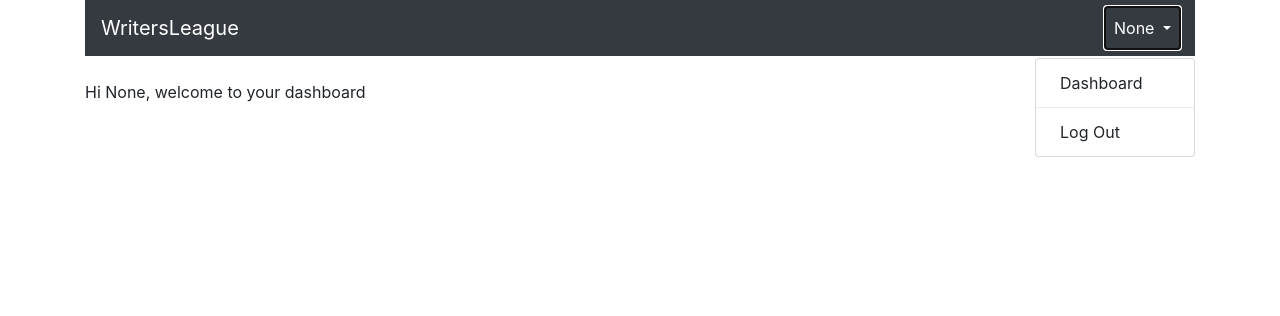
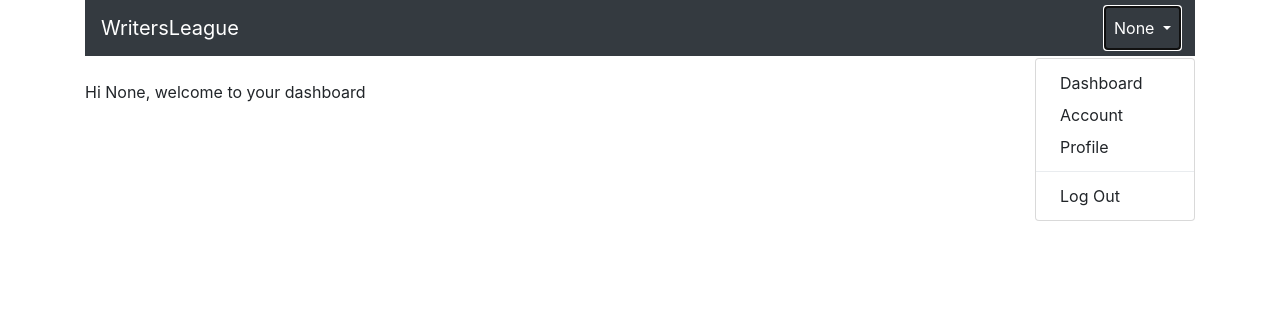
Before and after one commit to sensorseverywhere/django-writersleague, a Django app: page /dashboard/ in a window 1280 px wide, after a click on "None". Shown: the top 316 px of the page. Run offline with Django 3.2, Linux system fonts and the light colour scheme; the visitor is signed in with stand-in values (Sample User, id 1); data that the repository does not hold is empty; parts of the project's set-up code (start-up, migrations or seed data) failed here and were passed over; some libraries are stand-ins or nearby versions.

Commit message:
update account. added namespaces to account

```diff
--- a/server/account/urls.py
+++ b/server/account/urls.py
@@ -3,11 +3,12 @@ from django.contrib.auth import views as auth_views
 
 from . import views
 
+app_name = 'account'
+
 urlpatterns = [
     path('login/', auth_views.LoginView.as_view(), name='login'),
     path('logout/', auth_views.LogoutView.as_view(), name='logout'),
     path('register/', views.register, name='register'),
-    path('edit/', views.edit, name='edit'),
     path('change_password/', auth_views.PasswordChangeView.as_view(), name='change_password'),
     path('change_password/done/', auth_views.PasswordChangeDoneView.as_view(), name='change_password_done'),
     path('password_reset/', auth_views.PasswordResetView.as_view(), name='password_reset'),
@@ -15,4 +16,7 @@ urlpatterns = [
     path('reset/<uidb64>/<token>/', auth_views.PasswordResetConfirmView.as_view(), name='password_reset_confirm'),
     path('reset/done/', auth_views.PasswordResetCompleteView.as_view(), name='password_reset_complete'),
     path('dashboard/', views.dashboard, name='dashboard'),
+    path('account/', views.AccountView.as_view(), name="account_details"),
+    path('account/update/', views.update_account, name='update_account'),
+
 ]
--- a/server/account/views.py
+++ b/server/account/views.py
@@ -1,11 +1,20 @@
-from django.http import HttpResponse
-from django.shortcuts import render
+from django.http import HttpResponse, HttpResponseRedirect
+from django.shortcuts import render, reverse
 from django.contrib.auth import authenticate, login
 from django.contrib.auth.decorators import login_required
+from django.views.generic import TemplateView
 
-from .forms import LoginForm, UserEditForm, UserRegistrationForm
+from .forms import LoginForm, UpdateAccountForm, UserRegistrationForm
 
+from .models import CustomUser
 from stories.models import Story
+
+
+class AccountView(TemplateView):
+    model = CustomUser
+    context_object_name = 'user'
+    template_name = 'account/details.html'
+
 
 # Create your views here.
 def user_login(request):
@@ -54,15 +63,15 @@ def dashboard(request):
 
 
 @login_required
-def edit(request):
+def update_account(request):
 
     if request.method == 'POST':
-        user_form = UserEditForm(instance=request.user, data=request.POST)
+        update_account_form = UpdateAccountForm(instance=request.user, data=request.POST)
 
-        if user_form.is_valid():
-            user_form.save()
+        if update_account_form.is_valid():
+            update_account_form.save()
+            return HttpResponseRedirect(reverse('account:account_details'))
+    else:
+        update_account_form = UpdateAccountForm(instance=request.user)
 
-    else:
-        user_form = UserEditForm(instance=request.user)
-
-    return render(request, 'account/edit.html', {'user_form': user_form})
+    return render(request, 'account/update.html', {'update_account_form': update_account_form})
--- a/server/templates/header/nav.html
+++ b/server/templates/header/nav.html
@@ -11,16 +11,18 @@
     					{{ user.username }}
     				</a>
     			<div class='dropdown-menu dropdown-menu-right' aria-labelledby='userMenu'>
-    				<a class='dropdown-item' href='{% url "dashboard" %}'>Dashboard</a>
+					<a class='dropdown-item' href='{% url "account:dashboard" %}'>Dashboard</a>
+					<a class='dropdown-item' href='{% url "account:account_details" %}'>Account</a>
+					<a class='dropdown-item' href='{% url "account:dashboard" %}'>Profile</a>
     				<div class='dropdown-divider'></div>
-    					<a class='dropdown-item' href='{% url "logout" %}'>Log Out</a>
+    					<a class='dropdown-item' href='{% url "account:logout" %}'>Log Out</a>
     				</div>
     			</li>
     		</ul>
     	{% else %}
     		<form class='form-inline ml-auto'>
-    			<a href='{% url "login" %}' class='btn btn-outline-secondary'>Log In</a>
-    			<a href='{% url "register" %}' class='btn btn-primary ml-2'>Sign up</a>
+    			<a href='{% url "account:login" %}' class='btn btn-outline-secondary'>Log In</a>
+    			<a href='{% url "account:register" %}' class='btn btn-primary ml-2'>Sign up</a>
     		</form>
      	{% endif %}
     </div>
```
Also changed, not shown: server/account/forms.py (+10 -3 lines), server/account/templates/account/details.html (added, +25 -0 lines), server/account/templates/account/edit.html (deleted, +0 -16 lines), server/account/templates/account/update.html (added, +17 -0 lines).
